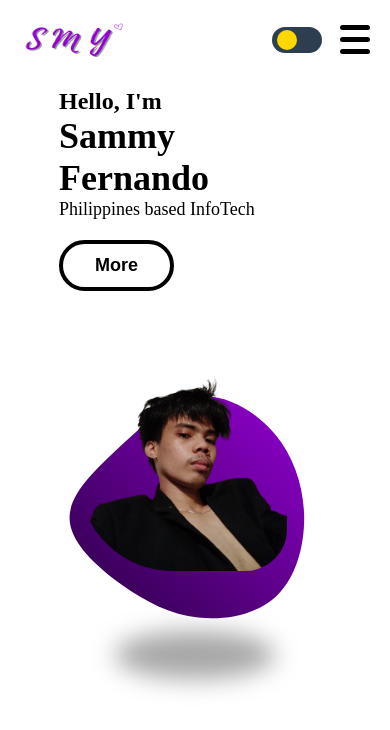
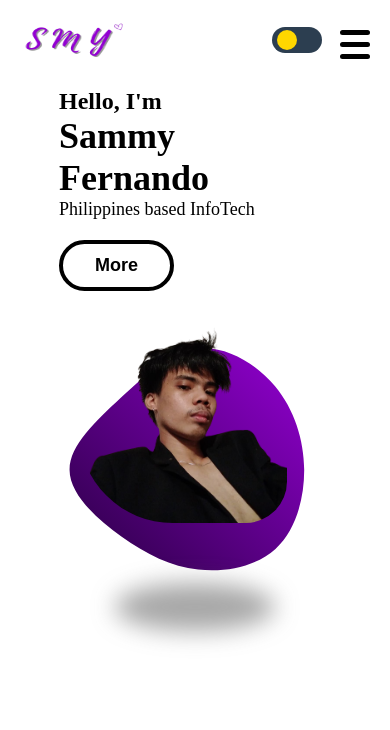
Before and after one commit to samiqt02/PersonalWeb, a plain HTML site: page index.html in a window 390 px wide. Drawn offline with Linux system fonts and the light colour scheme.

Commit message:
Update style.css

```diff
--- a/style.css
+++ b/style.css
@@ -408,7 +408,7 @@ nav {
         height: 30px;
         background-color: transparent;
         position: absolute;
-        top: 3vh;
+        top: 3.5vh;
         right: 20px;
         cursor: pointer;
         z-index: 2;
@@ -458,7 +458,7 @@ nav {
         margin-bottom: 20px;
     }
     .container .picNgPogi {
-        margin-top: 5rem;
+        margin-top: 2rem;
         height: 30vh;
         width: 100%;
     }
```
